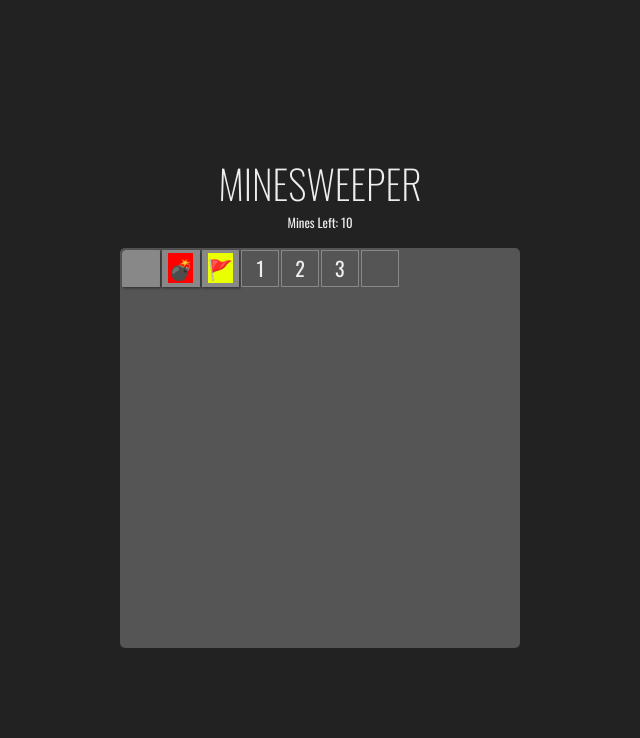
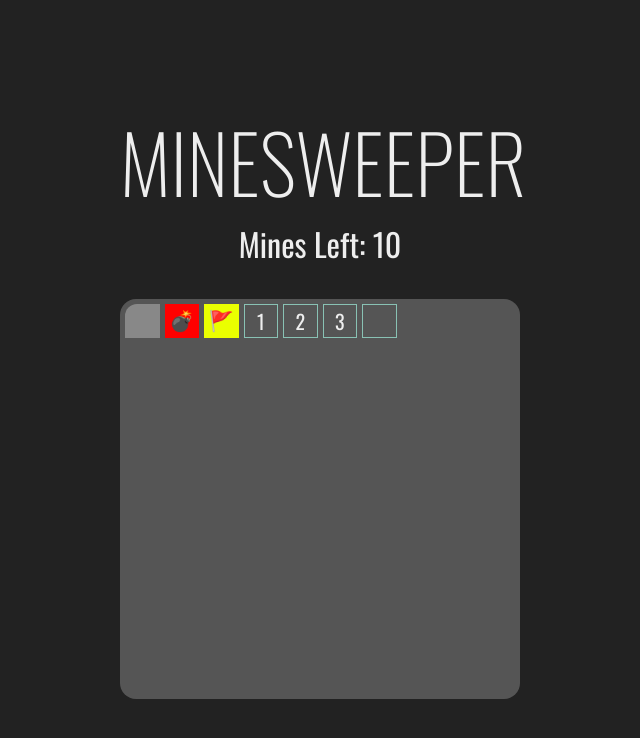
Before and after one commit to Tjklimoski/bombsniffer, a React (Vite) app: page / in a window 1280 px wide. Shown: the top 738 px of the page, without its empty margins (320-960 px from the left). Built offline with nearby package versions, Linux system fonts and the light colour scheme.

Commit message:
Improve styles to display on 100% browser windows

```diff
--- a/src/index.css
+++ b/src/index.css
@@ -3,7 +3,7 @@
 *, *::after, *::before {
   box-sizing: border-box;
   margin: 0;
-  padding: 0
+  padding: 0;
 }
 
 body {
@@ -19,29 +19,29 @@ body {
 }
 
 #root {
-  width: clamp(100px, 50vmin, 800px);
+  width: clamp(200px, 50vmin, 1000px);
 }
 
 .title {
   text-transform: uppercase;
   font-weight: 200;
-  font-size: clamp(1.25rem, 10vmin, 2.5rem);
+  font-size: clamp(3rem, 10vmin, 6rem);
 }
 
 .score {
-  font-size: .8rem;
-  margin-bottom: 1rem;
+  font-size: 2rem;
+  margin-bottom: 2rem;
 }
 
 .board {
   background-color: #555;
   aspect-ratio: 1;
   display: grid;
-  gap: 2px;
-  padding: 2px;
+  gap: 5px;
+  padding: 5px;
   grid-template-rows: repeat(10, 1fr);
   grid-template-columns: repeat(10, 1fr);
-  border-radius: 5px;
+  border-radius: 16px;
 }
 
 .tile {
@@ -50,47 +50,58 @@ body {
   justify-content: center;
   font-size: 2.5vmin;
   background-color: #888;
-  border: 1px solid #888;
-  box-shadow: 1px 1px 3px 0 #0007;
 }
 
 .tile:is([data-status="hide"]):hover {
   background-color: #777;
 }
 
+.tile:is([data-status="hide"]):active {
+  background-color: #666;
+}
+
 .tile:nth-child(1) {
-  border-radius: 4px 0 0 0;
+  border-radius: 12px 0 0 0;
 }
 
 .tile:nth-child(10) {
-  border-radius: 0 4px 0 0;
+  border-radius: 0 12px 0 0;
 }
 
 .tile:nth-child(91) {
-  border-radius: 0 0 0 4px;
+  border-radius: 0 0 0 12px;
 }
 
 .tile:nth-child(100) {
-  border-radius: 0 0 4px 0;
+  border-radius: 0 0 12px 0;
 }
 
 .board > [data-status="hide"] {
   cursor: pointer;
 }
 
+.board > [data-status="mine"] {
+  background-color: hsl(0 100% 50%);
+}
+
 .board > [data-status="mine"]::after {
-  background-color: hsl(0 100% 50%);
   content: '💣';
-  inset: 0;
+  width: 100%;
+  height: 100%;
+}
+
+.board > [data-status="flag"] {
+  background-color: hsl(65 100% 50%);
 }
 
 .board > [data-status="flag"]::after {
-  background-color: hsl(65 100% 50%);
   content: '🚩';
-  inset: 0;
+  width: 100%;
+  height: 100%;
 }
 
 .board > [data-status="show"] {
   background: none;
   box-shadow: none;
+  border: 1px solid #89c2b4;
 }
```
